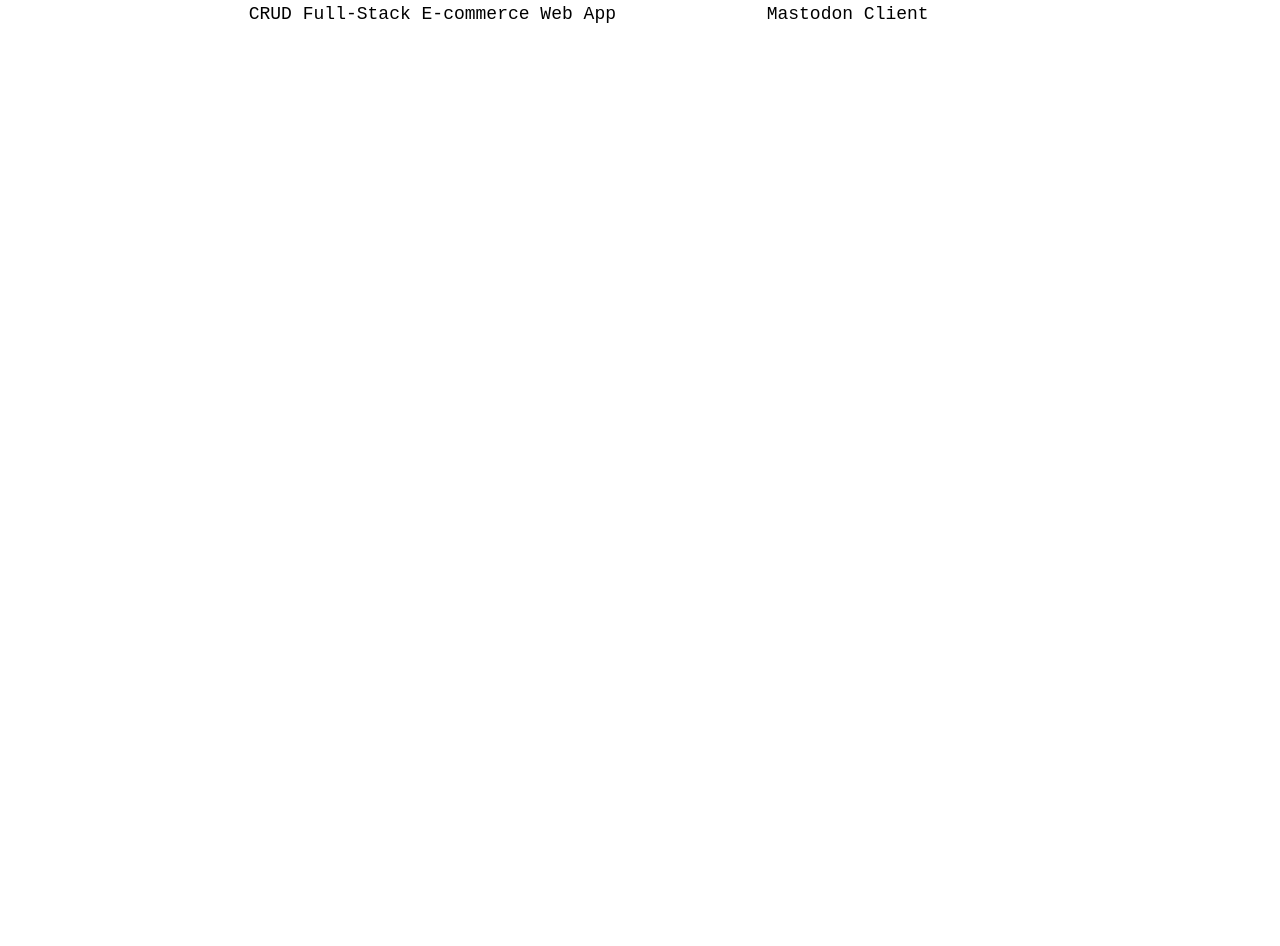
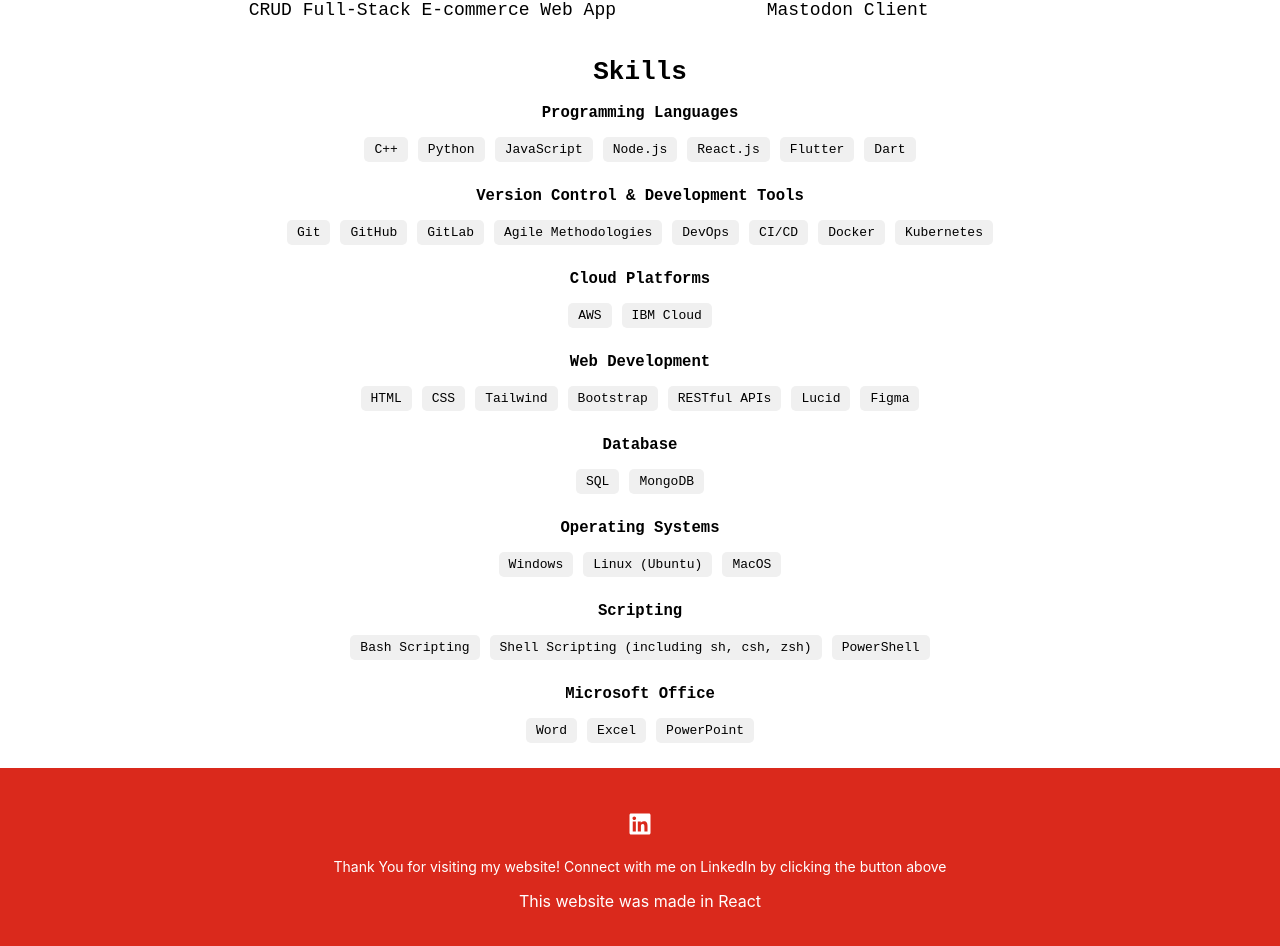
Before and after one commit to SufBit/portfolioweb, a React (Create React App) app: page / in a window 1280 px wide. Shown: the part 1408-2354 px from the top of the page. Before the commit the page ends 1451 px from the top, so only its background shows below. Built offline with nearby package versions, Linux system fonts and the light colour scheme.

Commit message:
added skills and projects

```diff
--- a/package.json
+++ b/package.json
@@ -7,8 +7,11 @@
     "@testing-library/jest-dom": "^5.17.0",
     "@testing-library/react": "^13.4.0",
     "@testing-library/user-event": "^13.5.0",
-    "react": "^18.2.0",
+    "chokidar": "^3.6.0",
+    "icons": "^1.0.0",
+    "react": "^18.3.1",
     "react-dom": "^18.2.0",
+    "react-icons": "^5.2.0",
     "react-router-dom": "^6.22.3",
     "react-scripts": "^5.0.1",
     "web-vitals": "^2.1.4"
--- a/src/App.js
+++ b/src/App.js
@@ -4,6 +4,8 @@
 import AboutMe from './Components/AboutMe';
 import TypingText from './Components/TypingText';
 import Projects from './Components/projects';
+import Skills from './Components/Skills';
+import Footer from './Components/Footer';
 
 
 function App() {
@@ -17,8 +19,10 @@
             <AboutMe />
           </div>
           <Projects />
+          <Skills />
         </div>
       </Router>
+      <Footer />
     </div>
   );
 }
--- /dev/null
+++ b/src/Components/Footer.css
@@ -0,0 +1,33 @@
+.footer {
+    padding: 20px 0;
+    text-align: center;
+    color: white;
+  }
+
+  .footer-content {
+    display: flex;
+    flex-direction: column;
+    justify-content: center;
+    align-items: center;
+  }
+
+  .linkedin-icon {
+    margin-bottom: 10px;
+    font-size: 50px !important;
+  }
+
+  /* Style for LinkedIn icon */
+  .linkedin-icon a {
+    color: white;
+    text-decoration: none;
+    transition: color 0.3s; /* Add transition for smooth hover effect */
+  }
+
+  .linkedin-icon a:hover {
+    color: #0e76a8; /* Change color on hover */
+  }
+
+  /* Style for text */
+  .website-info {
+    font-size: 14px;
+  }
--- /dev/null
+++ b/src/Components/Footer.js
@@ -0,0 +1,25 @@
+import React from 'react';
+import { FaLinkedin } from 'react-icons/fa'; // Import LinkedIn icon from react-icons library
+import './Footer.css';
+
+const Footer = () => {
+  return (
+    <footer className="footer" style={{ backgroundColor: '#DA291C' }}>
+      <div className="footer-content">
+        <div className="linkedin-icon">
+          {/* LinkedIn icon with link to your LinkedIn profile */}
+          <a href="https://www.linkedin.com/in/sufyan-arshad99/" target="_blank" rel="noopener noreferrer">
+            <FaLinkedin size={24} />
+          </a>
+        </div>
+        <div className="website-info">
+          {/* Text indicating that the website was made in React */}
+          Thank You for visiting my website! Connect with me on LinkedIn by clicking the button above
+        </div>
+        <p>This website was made in React</p>
+      </div>
+    </footer>
+  );
+};
+
+export default Footer;
--- a/src/Components/Navbar.css
+++ b/src/Components/Navbar.css
@@ -51,6 +51,7 @@
 
   /* Navbar.css */
 .logo-container {
+    margin-left: 100px;
     display: flex;
     justify-content: center;
   }
--- a/src/Components/Navbar.js
+++ b/src/Components/Navbar.js
@@ -3,18 +3,23 @@
 
 
 const NavigationBar = () => {
+  // const openResume = () => {
+  //   window.open('/SufyanResume24.pdf', '_blank');
+  // };
+
   return (
     <nav className="navbar">
       <div className="navbar-left">
         <span className="name">Sufyan Arshad</span>
       </div>
-      <div className="navbar-center">
+      <div className="navbar-center logo-container">
         <img src="/a-line.png" alt="Logo" className="logo" />
       </div>
       <div className="navbar-right">
         <ul>
           <li><a href="#projects">Projects</a></li>
-          <li><a href="/">Resume</a></li>
+          <li><a href="#skills">Skills</a></li>
+          <li><a href="/SufyanResume24.pdf" target="_blank">Resume</a></li>
         </ul>
       </div>
     </nav>
--- /dev/null
+++ b/src/Components/Skills.css
@@ -0,0 +1,43 @@
+.skills {
+    font-family: monospace;
+    text-align: center;
+}
+
+.skills-heading {
+    font-family: monospace;
+}
+
+.skills-category {
+    margin-bottom: 20px;
+}
+
+.skills-category h2 {
+    margin-bottom: 10px;
+    font-size: 1.2em;
+}
+
+.skills-list {
+    display: flex;
+    flex-wrap: wrap;
+    justify-content: center;
+}
+
+.skill-item {
+    margin: 5px;
+    padding: 5px 10px;
+    background-color: #f0f0f0;
+    border-radius: 5px;
+}
+
+.skill-item:hover {
+    background-color: #DA291C; /* Change background color when hovered over */
+  }
+
+.skills-category ul {
+    list-style: none;
+    padding: 0;
+}
+
+.skills-category li {
+    margin-bottom: 5px;
+}
--- /dev/null
+++ b/src/Components/Skills.js
@@ -0,0 +1,95 @@
+import React from "react";
+import "./Skills.css";
+
+const skills = () => {
+
+    const programmingLanguages = ["C++", "Python", "JavaScript", "Node.js", "React.js", "Flutter", "Dart"];
+    const versionControlAndDevTools = ["Git", "GitHub", "GitLab", "Agile Methodologies", "DevOps", "CI/CD", "Docker", "Kubernetes"];
+    const cloudPlatforms = ["AWS", "IBM Cloud"];
+    const webDevelopment = ["HTML", "CSS", "Tailwind", "Bootstrap", "RESTful APIs", "Lucid", "Figma"];
+    const database = ["SQL", "MongoDB"];
+    const operatingSystems = ["Windows", "Linux (Ubuntu)", "MacOS"];
+    const scripting = ["Bash Scripting", "Shell Scripting (including sh, csh, zsh)", "PowerShell"];
+    const microsoftOffice = ["Word", "Excel", "PowerPoint"];
+
+    return (
+        <div id="skills" className="skills">
+            <h1 className="skills-heading">Skills</h1>
+
+            <div className="skills-category">
+                <h2>Programming Languages</h2>
+                <div className="skills-list">
+                    {programmingLanguages.map((language, index) => (
+                        <div className="skill-item" key={index}>{language}</div>
+                    ))}
+                </div>
+            </div>
+
+            <div className="skills-category">
+                <h2>Version Control & Development Tools</h2>
+                <div className="skills-list">
+                {versionControlAndDevTools.map((tool, index) => (
+                    <div className="skill-item" key={index}>{tool}</div>
+                ))}
+                </div>
+            </div>
+
+            <div className="skills-category">
+                <h2>Cloud Platforms</h2>
+                <div className="skills-list">
+                {cloudPlatforms.map((platform, index) => (
+                    <div className="skill-item" key={index}>{platform}</div>
+                ))}
+                </div>
+            </div>
+
+            <div className="skills-category">
+                <h2>Web Development</h2>
+                <div className="skills-list">
+                {webDevelopment.map((tech, index) => (
+                    <div className="skill-item" key={index}>{tech}</div>
+                ))}
+                </div>
+            </div>
+
+            <div className="skills-category">
+                <h2>Database</h2>
+                <div className="skills-list">
+                {database.map((db, index) => (
+                    <div className="skill-item" key={index}>{db}</div>
+                ))}
+                </div>
+            </div>
+
+            <div className="skills-category">
+                <h2>Operating Systems</h2>
+                <div className="skills-list">
+                {operatingSystems.map((os, index) => (
+                    <div className="skill-item" key={index}>{os}</div>
+                ))}
+                </div>
+            </div>
+
+            <div className="skills-category">
+                <h2>Scripting</h2>
+                <div className="skills-list">
+                {scripting.map((script, index) => (
+                    <div className="skill-item" key={index}>{script}</div>
+                ))}
+                </div>
+            </div>
+
+            <div className="skills-category">
+                <h2>Microsoft Office</h2>
+                <div className="skills-list">
+                {microsoftOffice.map((app, index) => (
+                    <div className="skill-item" key={index}>{app}</div>
+                ))}
+                </div>
+            </div>
+        </div>
+
+    );
+};
+
+export default skills;
--- a/src/Components/projects.css
+++ b/src/Components/projects.css
@@ -33,5 +33,5 @@
 .project-image {
   width: 100%;
   height: 100%;
-  object-fit: cover; /* Ensure the image fills the box while maintaining aspect ratio */
+  object-fit: contain; /* Ensure the image fills the box while maintaining aspect ratio */
 }
```
Also changed, not shown: 2 other files (tests, documents, lock files or other folders).
